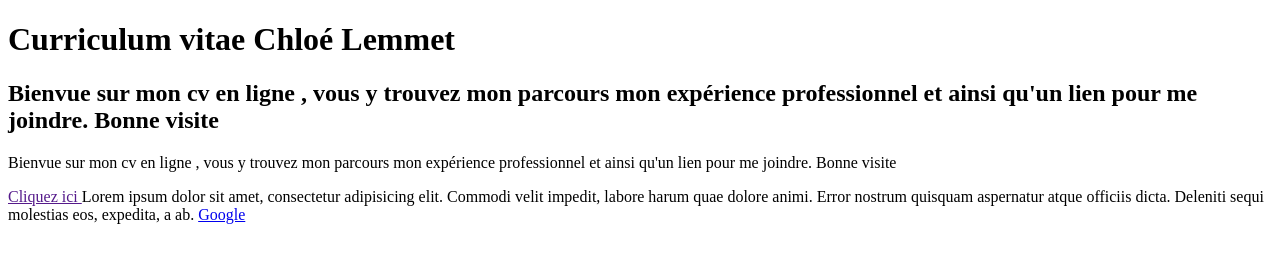
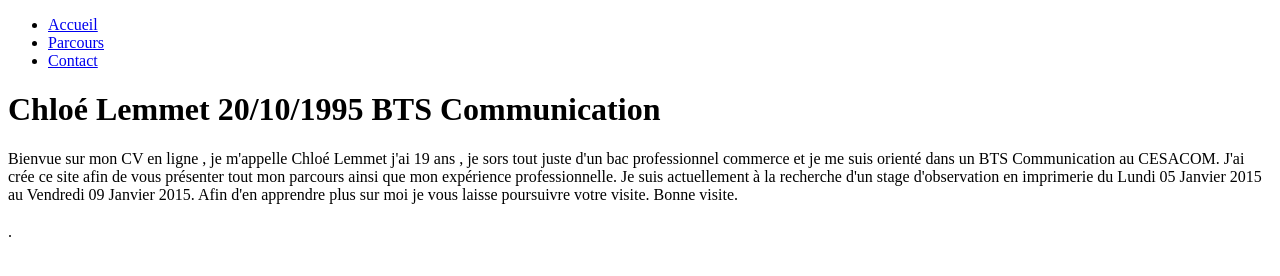
Before and after one commit to Chloelemmet/Repository-test, a plain HTML site: page index.html in a window 1280 px wide. Drawn offline with Linux system fonts and the light colour scheme.

Commit message:
Ajout de contenu page Accueil

```diff
--- a/index.html
+++ b/index.html
@@ -5,11 +5,35 @@
     <title>Chloé Lemmet</title>
 </head>
 <body>
-<h1>Curriculum vitae Chloé Lemmet</h1>
-<h2>Bienvue sur mon cv en ligne , vous y trouvez mon parcours mon expérience professionnel et ainsi qu'un lien pour me joindre. Bonne visite</h2>
-<p>Bienvue sur mon cv en ligne , vous y trouvez mon parcours mon expérience professionnel et ainsi qu'un lien pour me joindre. Bonne visite</p>
-<a href="">Cliquez ici </a>
-<p2>Lorem ipsum dolor sit amet, consectetur adipisicing elit. Commodi velit impedit, labore harum quae dolore animi. Error nostrum quisquam aspernatur atque officiis dicta. Deleniti sequi molestias eos, expedita, a ab.</p2>
-<a href="http://www.google.fr">Google</a>
+
+<header>
+   <!-- Contenu header -->
+   <nav>
+        <ul>
+            <li> <a href="index.html">Accueil</a></li>
+            <li> <a href="parcours.html">Parcours</a></li>
+            <li><a href="contact.html">Contact </a></li>
+        </ul>
+
+    </nav>
+
+</header>
+
+<main>
+  <h1>Chloé Lemmet     20/10/1995     BTS Communication</h1>
+<h2></h2>
+<p>Bienvue sur mon CV en ligne , je m'appelle Chloé Lemmet j'ai 19 ans , je sors tout juste d'un bac professionnel commerce et je me suis orienté dans un BTS Communication au CESACOM. J'ai crée ce site afin de vous présenter tout mon parcours ainsi que mon expérience professionnelle. Je suis actuellement à la recherche d'un stage d'observation en imprimerie du Lundi 05 Janvier 2015 au Vendredi 09 Janvier 2015. Afin d'en apprendre plus sur moi je vous laisse poursuivre votre visite. Bonne visite.  </p>
+<h3></h3>
+<p2>.</p2>
+
+
+</main>
+
+<footer>
+    <!-- Ici on écrit -->
+</footer>
+
+
+
 </body>
 </html>
```
Also changed, not shown: contact.html (added, +10 -0 lines), parcours.html (added).
